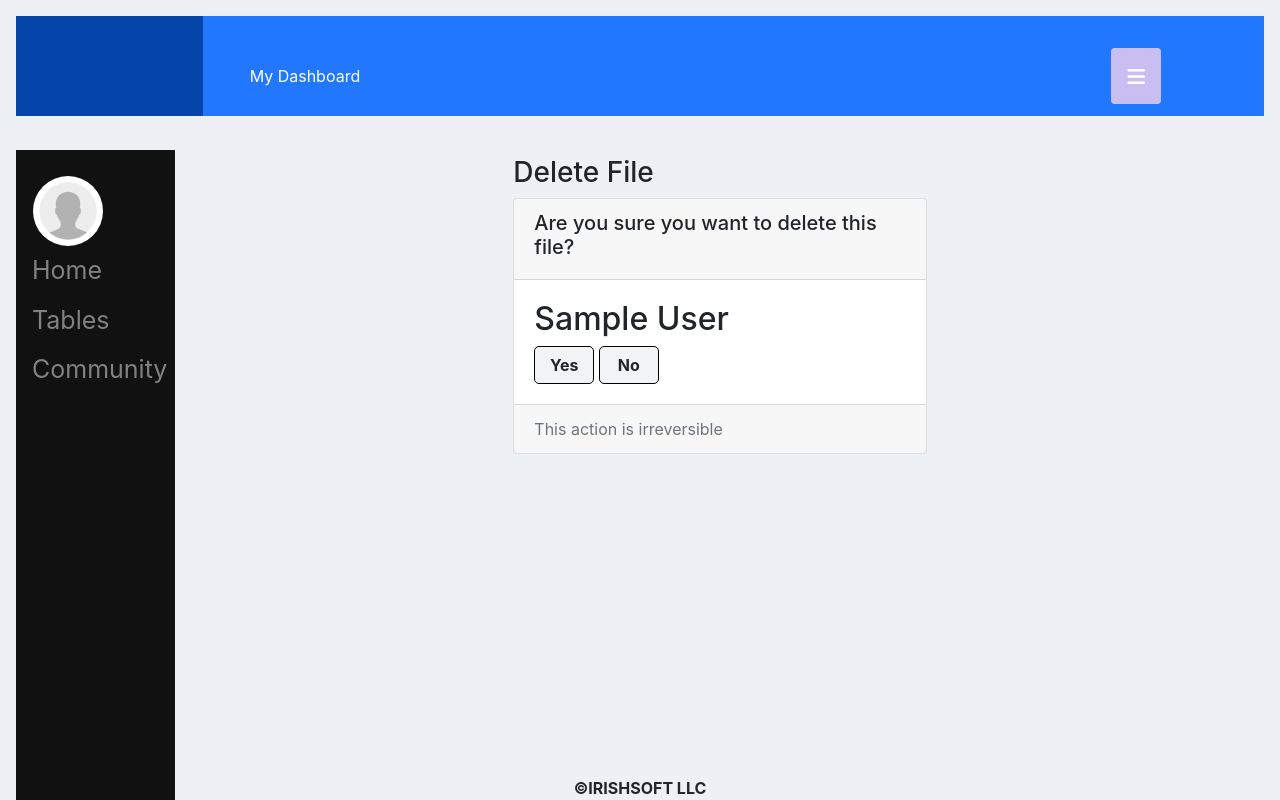
After one commit to Team-Dublin-Project/ProjectDashboard, a Django app: page /tables/1/delete/ in a window 1280 px wide. The commit adds this page. Run offline with Django 3.2, Linux system fonts and the light colour scheme; a user stored in the database is signed in; tables that the repository leaves empty hold one stand-in row (values such as "Sample post"); some libraries are stand-ins or nearby versions.

Commit message:
Fixed delete feature

```diff
--- a/dashboard/forms.py
+++ b/dashboard/forms.py
@@ -12,4 +12,4 @@ class FileForm(forms.ModelForm):
 
   class Meta:
     model = UserFile
-    fields = ['file_name']
+    fields = ['file_loc']
--- a/dashboard/models.py
+++ b/dashboard/models.py
@@ -10,5 +10,9 @@ class UserFile(models.Model):
 
     #data = models.ForeignKey(Post, on_delete=models.CASCADE, default=None, related_name='file_posted')
     user = models.ForeignKey(User, on_delete=models.CASCADE, default=None)
-    file_name = models.FileField(upload_to=upload_path, blank=True, null=True)
+    name = models.TextField(null=True)
+    file_loc = models.FileField(upload_to=upload_path, blank=True, null=True)
     content_type = models.CharField(max_length=10, null=True)
+
+    def __str__(self, *args, **kwargs):
+	    return self.name
--- /dev/null
+++ b/dashboard/templates/tables/delete_table.html
@@ -0,0 +1,31 @@
+{% extends 'base.html' %}
+
+{% block content %}
+<div class="row mt-4">
+  <div class="col-2 col-sm-3 col-md-2 col-lg-3"></div>
+  <div class="col-9 col-sm-6 col-md-8 col-lg-6">
+    <!-- header -->
+      <h3>Delete File</h3>
+      <div class="card">
+        <div class="card-header">
+          <h5>Are you sure you want to delete this file?</h5>
+        </div>
+        <div class="card-body">
+          <!-- the file thats being deleted -->
+          <h2>{{userfile.name}}</h2>
+          <form action="" method="POST">
+            {% csrf_token %}
+            <!-- delete file -->
+            <button type="submit" class="btn yes-btn font-weight-bold">Yes</button>
+            <!-- redirect to home page and no post delete -->
+            <a href="{% url 'home' %}" type="button" class="btn no-btn font-weight-bold">No</a>
+          </form>
+        </div>
+          <div class="card-footer text-muted">
+            This action is irreversible
+          </div>
+      </div>
+    <div class="col-2 col-sm-3 col-md-2 col-lg-3"></div>
+  </div>
+</div>
+{% endblock content %}
--- a/dashboard/urls.py
+++ b/dashboard/urls.py
@@ -1,7 +1,9 @@
 from django.urls import path
-from .views import HomeView
+from .views import HomeView, TableDeleteView
 from dashboard import views
 
 urlpatterns = [
     path('', HomeView.as_view(), name='home'),
+    path('tables/<str:username>', views.display_tables, name='display_tables'),
+    path('tables/<pk>/delete/', TableDeleteView.as_view(), name='delete_table'),
 ]
--- a/dashboard/views.py
+++ b/dashboard/views.py
@@ -1,10 +1,12 @@
-import csv, io
+import csv, io, json
 import pandas as pd
 from django.shortcuts import render, redirect, get_object_or_404
-from django.views.generic import View
+from django.views.generic import View, DeleteView
 from django.http import HttpResponseRedirect, StreamingHttpResponse
 from django.urls import reverse
 from django.urls import reverse_lazy
+from django.contrib import messages
+from django.contrib.auth.models import User
 from django.contrib.auth.mixins import LoginRequiredMixin, PermissionRequiredMixin
 from .forms import FileForm
 from .models import UserFile
@@ -18,24 +20,8 @@ class HomeView(LoginRequiredMixin, View):
     redirect_field_name = 'next'
 
     def get(self, request, *args, **kwargs):
-        files = None
-        out = None
-        headers = None
-        csv_f = None
-        df_list = []
-        username = request.user
         file_form = FileForm()
-        if UserFile.objects.filter(user=username).exists():
-            files = UserFile.objects.filter(user=username)
-            for f in files:
-                temp_df = pd.read_csv(f'media/{f.file_name}')
-                df_list.append(temp_df)
-                #reader = csv.DictReader(csv_fp)
-                #headers = [col for col in reader.fieldnames]
-                #out = [row for row in reader]
-            for dataset in df_list:
-                display(dataset)
-        context = {'file_form': file_form, 'files': files, 'df_list': df_list, 'csv_f': csv_f}
+        context = {'file_form': file_form}
         return render(request, self.template_name, context)
 
     def post(self, request, *args, **kwargs):
@@ -46,33 +32,63 @@ class HomeView(LoginRequiredMixin, View):
                 messages.error(request, 'THIS IS NOT A CSV FILE')
                 return redirect('home')
             else:
-                '''
-                data_set = ufile.read().decode('utf-8-sig')
-                io_string = io.StringIO(data_set)
-                spamreader = csv.reader(io_string, delimiter=',')
-                for row in spamreader:
-                   print(row)
-                '''
                 isheader = csv.Sniffer().has_header(ufile.read().decode('utf-8-sig'))
                 if isheader and file_form.is_valid():
                     file = file_form.save(commit=False)
-                    file_instance = UserFile.objects.create(user=request.user, file_name=ufile)
+                    file_instance = UserFile.objects.create(user=request.user, file_loc=ufile, name=ufile.name)
                     file_instance.save()
-        return redirect('home')
-        args = {'file_form':file_form, 'messages': messages}
-        return render(request, self.template_name, args)
+        return redirect('display_tables', username=request.user.username)
+        context = {'file_form':file_form, 'messages': messages}
+        return render(request, self.template_name, context)
 
-    '''
-    def get_object(self, *args, **kwargs):
-        return get_object_or_404(
-        Post,
-        pk=self.kwargs.get('id')
-    )
+def display_tables(request, username):
+    files = None
+    context = {}
+    df_list = []
+    if UserFile.objects.filter(user=request.user).exists():
+        print(UserFile.objects.filter(id=45))
+        files = UserFile.objects.filter(user=request.user)
+        for f in files:
+            temp_df = pd.read_csv(f'media/{f.file_loc}')
+            df_list.append(temp_df)
+        csv_list = zip(files, df_list)
+        context = {'files': files, 'df_list': df_list,
+                    'csv_list': csv_list, 'columns': temp_df.columns
+                }
+    return render(request, 'tables/tables.html', context)
+
+def has_permission(request):
+    user = request.user
+    return user.has_perm('dashboard.delete_userfile')
+
+class OwnerMixin(object):
+    print("hello1")
 
     def get_queryset(self):
-        qs = super(HomeView, self).get_queryset()
-        return qs.filter(owner=self.request.user)
+        qs = super(OwnerMixin, self).get_queryset()
+        print(qs)
+        return qs.filter(user_id=self.request.user)
 
-    if not ufile.name.endswith('.csv'):
-                messages.error(request, 'THIS IS NOT A CSV FILE')
-    '''
+class OwnerEditMixin(object):
+    def from_valid(self, form):
+        form.instance.user = (self.request.user)
+        print(form.instance.user)
+        return super(OwnerEditMixin, self).form_valid(form)
+
+class OwnerTableMixin(OwnerMixin, LoginRequiredMixin):
+    model = UserFile
+    fields = ['file_loc']
+    success_url = reverse_lazy('home')
+
+class OwnerTableEditMixin(OwnerTableMixin, OwnerEditMixin):
+    model = UserFile
+    fields = ['file_loc']
+    success_url = reverse_lazy('home')
+
+class TableDeleteView(PermissionRequiredMixin, OwnerTableMixin, DeleteView):
+    template_name = 'tables/delete_table.html'
+    success_url = reverse_lazy('home')
+    permission_required = 'dashboard.delete_userfile'
+    def get_context_data(self, **kwargs):
+        context = super().get_context_data(**kwargs)
+        return context
--- a/templates/base.html
+++ b/templates/base.html
@@ -45,7 +45,7 @@
                 </div>
             </div>
             <div class="row">
-                <div class="col-3 col-sm-4 col-md-2 col-lg-2">
+                <div class="col-3 col-sm-4 col-md-2 col-lg-1">
                     <div class="sidenav ml-3">
                         <div class="float-right mr-5">
                             {% if user.is_authenticated %}
@@ -59,17 +59,16 @@
                             {% endif %}
                         </div>
                         <a href="{% url 'home' %}">Home</a>
-                        <a href="{% url 'home' %}">Tables</a>
+                        <a href="{% url 'display_tables' user.username %}">Tables</a>
                         <a href="{% url 'home' %}">Community</a>
                     </div>
                 </div>
-                <div class="col-6 col-sm-4 col-md-7 col-lg-8">
+                <div class="col-6 col-sm-4 col-md-7 col-lg-10">
                     <div id="content", name="content", class="main">
                         {% block content %}
                         {% endblock content %}
                     </div>
                 </div>
-                <div class="col-3 col-sm-4 col-md-3 col-lg-2"></div>
             </div>
         </div>
         <footer class="footer fixed-bottom text-center font-weight-bold mx-auto w-75 mt-5">
--- a/user/forms.py
+++ b/user/forms.py
@@ -71,8 +71,9 @@ class SignUpForm(forms.ModelForm):
         user.set_password(self.cleaned_data['password1'])
         if commit:
             user.save()
-            group = Group.objects.get_or_create(name='User')
+            group, created = Group.objects.get_or_create(name='User')
             user.groups.add(Group.objects.get(name='User'))
+            group.permissions.add(27)
             user.save()
         return user
 
```
Also changed, not shown: dashboard/templates/home.html (+0 -11 lines), dashboard/templates/tables/tables.html (added, +31 -0 lines), dashboard/migrations/0003_auto_20210428_1753.py (added), 1 other file.
